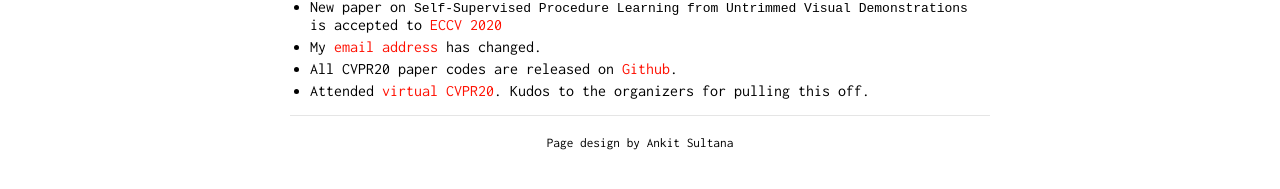
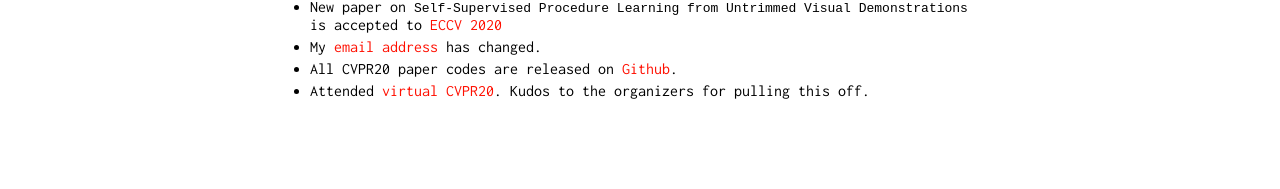
Before and after one commit to ZiweiXU/hbdat.github.io, a Jekyll site: the page built from index.md, in a window 1280 px wide. Shown: the part 532-721 px from the top of the page. Built offline with Jekyll 4.4.1, drawn with Linux system fonts in a browser that asks for light colours; part of the change alters nothing that is shown.

```diff
--- a/_config.yml
+++ b/_config.yml
@@ -9,7 +9,7 @@ markdown: kramdown
 
 tracking_id: #
 
-footer: yes
+footer: no
 footer_url: "https://github.com/ankitsultana"
 footer_text: "Page design by Ankit Sultana"
 
```
